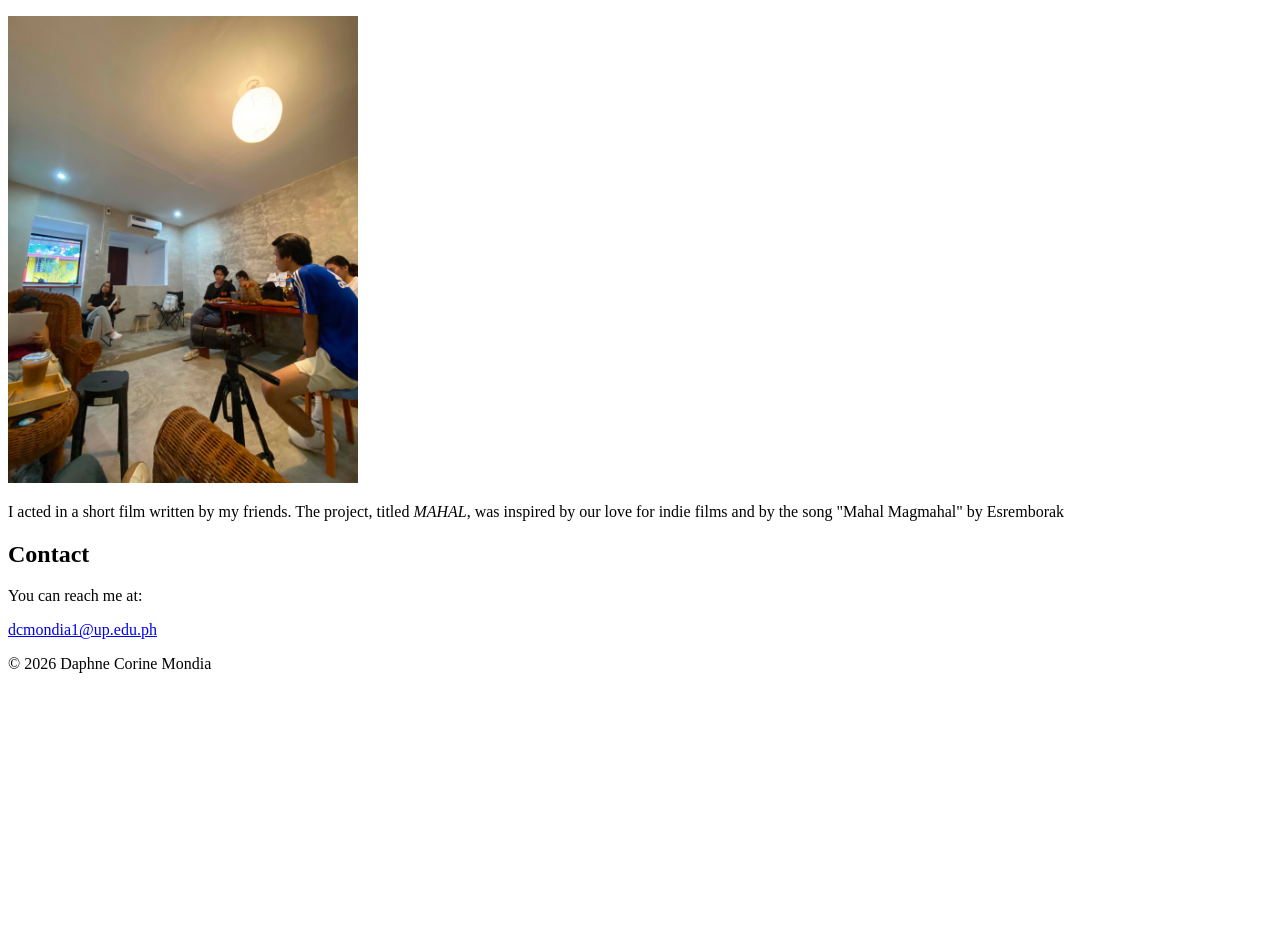
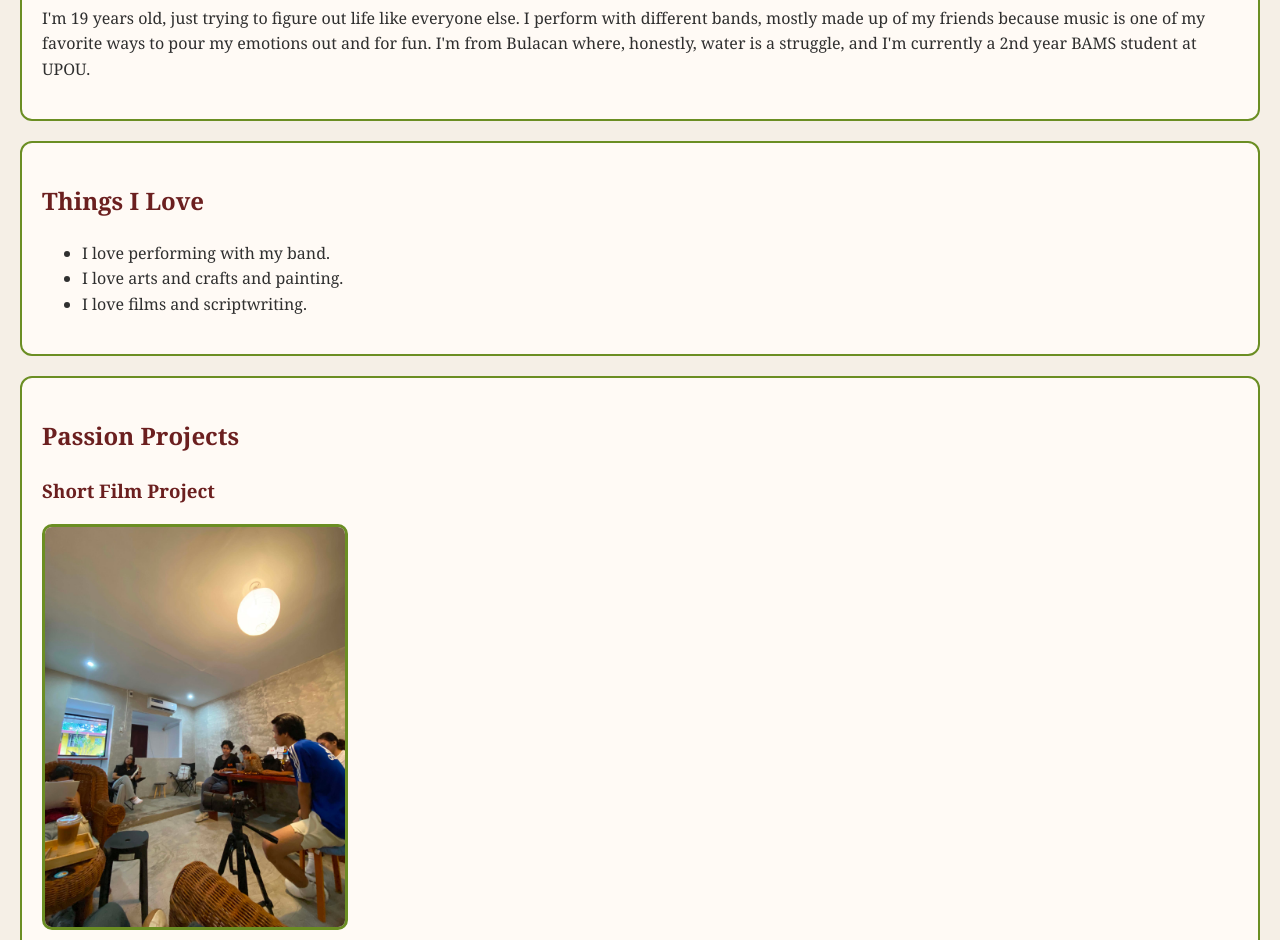
Before and after one commit to dcmondia1-ui/About-Me-, a plain HTML site: page index.html in a window 1280 px wide. Shown: the part 400-1340 px from the top of the page. Before the commit the page ends 1089 px from the top, so only its background shows below. Drawn offline with Linux system fonts and the light colour scheme.

Commit message:
Add files via upload

```diff
--- a/index.html
+++ b/index.html
@@ -1,9 +1,11 @@
 <!DOCTYPE html>
 <html lang="en">
-<head>
+<<head>
     <meta charset="UTF-8">
     <meta name="viewport" content="width=device-width, initial-scale=1.0">
     <title>Corine's Profile</title>
+
+    <link rel="stylesheet" href="style.css">
 </head>
 <body>
 
@@ -47,10 +49,9 @@
 
 		    <p>
                 I acted in a short film written by my friends. The project, titled
-                <em>MAHAL</em>, was inspired by our love for indie films and by the song
-                "Mahal Magmahal" by Esremborak
-		    <p>
-
+               <em>MAHAL</em>, was inspired by our love for indie films and by the song
+               "Mahal Magmahal" by Esremborak.
+            </p>
 
         </section>
 
```
